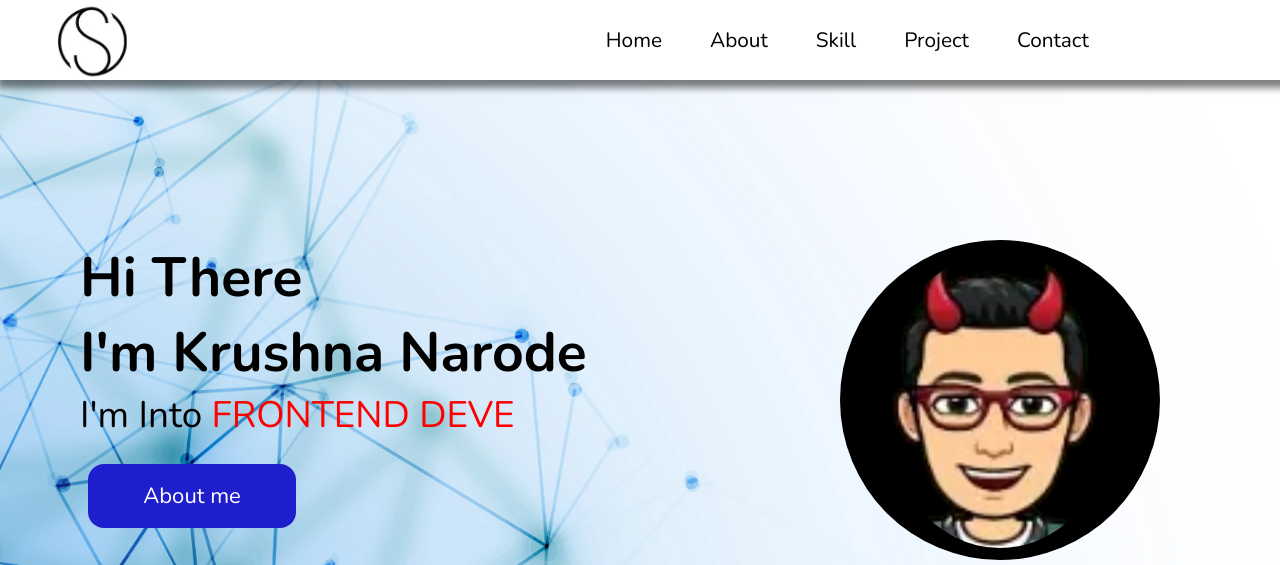
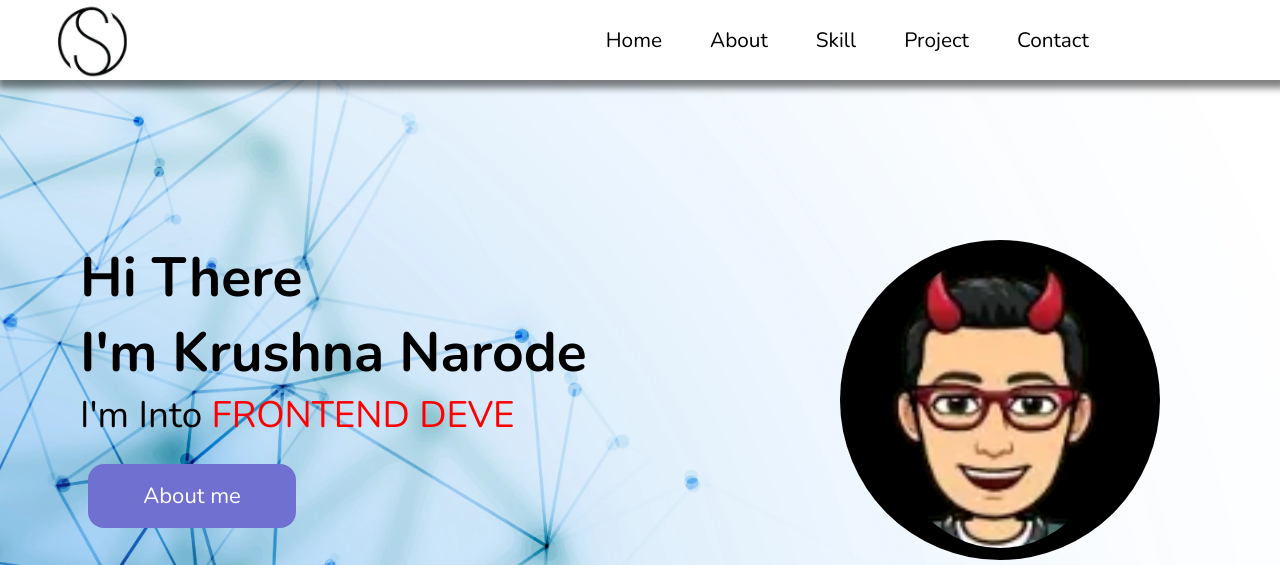
Before and after one commit to KrishnaNarode/CodeClause_Portfolio_Website, a plain HTML site: page index.html in a window 1280 px wide. Shown: the top 565 px of the page. Drawn offline with nearby package versions, Linux system fonts and the light colour scheme; a web font is replaced by a local one.

Commit message:
updated button color from blue to smth else

```diff
--- a/css/section.css
+++ b/css/section.css
@@ -52,7 +52,7 @@ html{
     color: white;
     padding: 1vh 2vh;
     font-size: .6em;
-    background-color: rgb(30, 30, 204);
+    background-color: rgb(112, 112, 209);
 }
 .home_about_btn:hover{
     background-color: blue;
```
